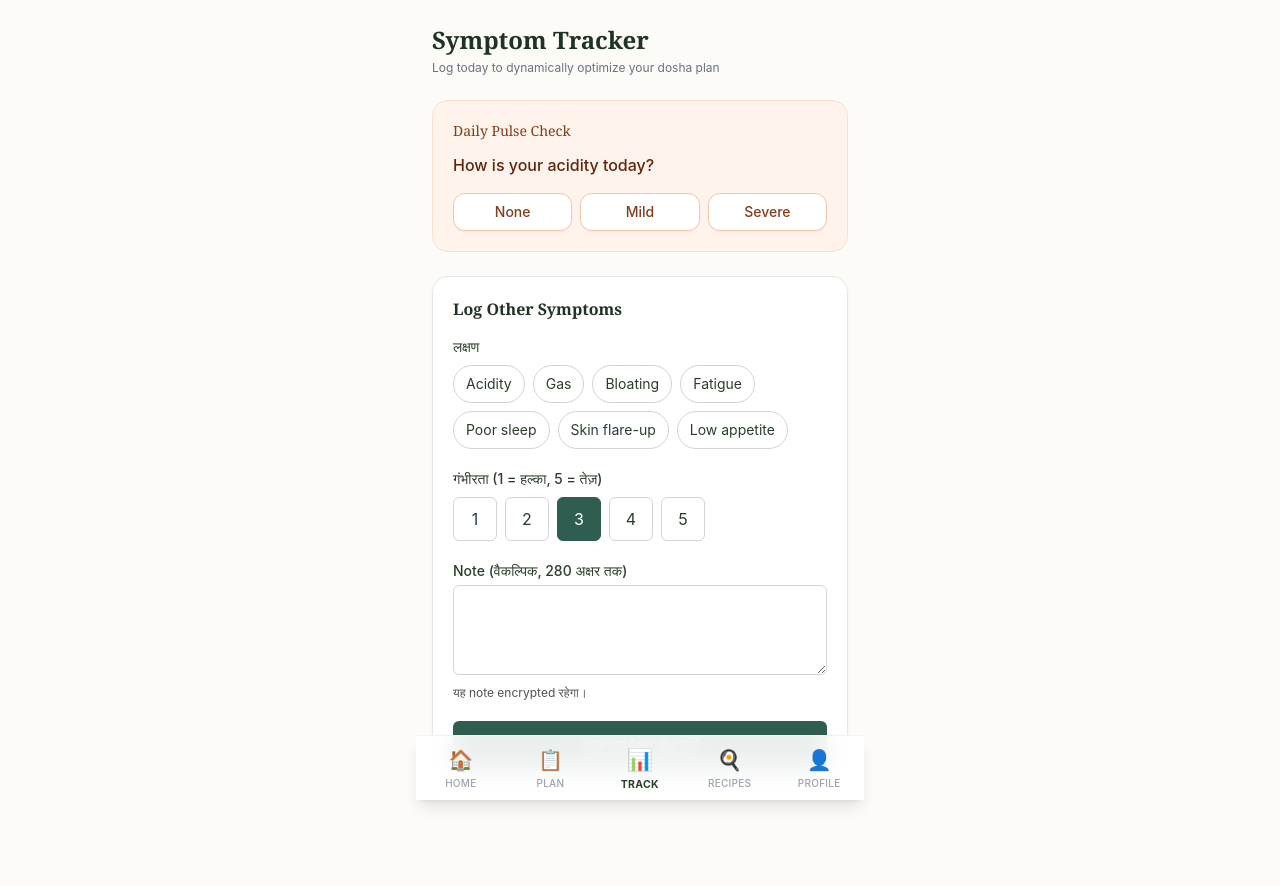
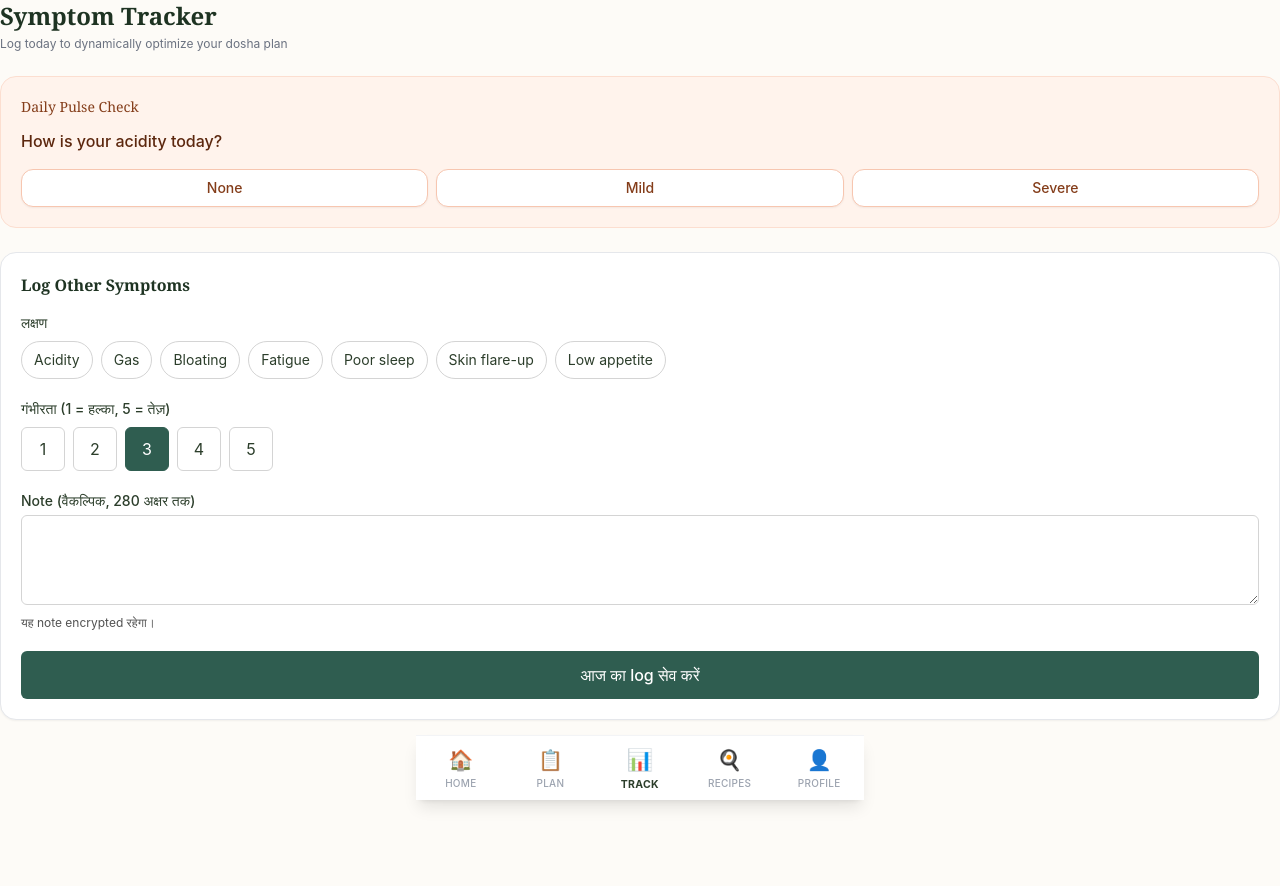
Before and after one commit to rksaini3/sthamly, a Next.js app: page /track in a window 1280 px wide. Shown: the top 886 px of the page. After the commit the page ends 800 px from the top, so only its background shows below. Built offline with nearby package versions, Linux system fonts and the light colour scheme.

Commit message:
Update layout.tsx

```diff
--- a/app/(app)/layout.tsx
+++ b/app/(app)/layout.tsx
@@ -1,27 +1,11 @@
-// app/(app)/layout.tsx
-import React from 'react';
-import BottomNav from '@/components/BottomNav';
-import Disclaimer from '@/components/Disclaimer';
+import BottomNav from "@/components/BottomNav";
 
-export default function AppLayout({
-  children,
-}: {
-  children: React.ReactNode;
-}) {
+// Signed-in area. Pages inside this group get the bottom navigation.
+export default function AppLayout({ children }: { children: React.ReactNode }) {
   return (
-    <div className="flex flex-col min-h-screen bg-[#FDFBF7] text-[#2C3E2B]">
-      {/* मुख्य कंटेंट एरिया */}
-      <main className="flex-1 pb-24 px-4 pt-6 max-w-md mx-auto w-full">
-        {children}
-      </main>
-
-      {/* कानूनी सुरक्षा डिस्क्लेमर */}
-      <div className="max-w-md mx-auto w-full px-4 mb-2">
-        <Disclaimer />
-      </div>
-
-      {/* फिक्स बॉटम नेविगेशन */}
+    <>
+      {children}
       <BottomNav />
-    </div>
+    </>
   );
 }
```
